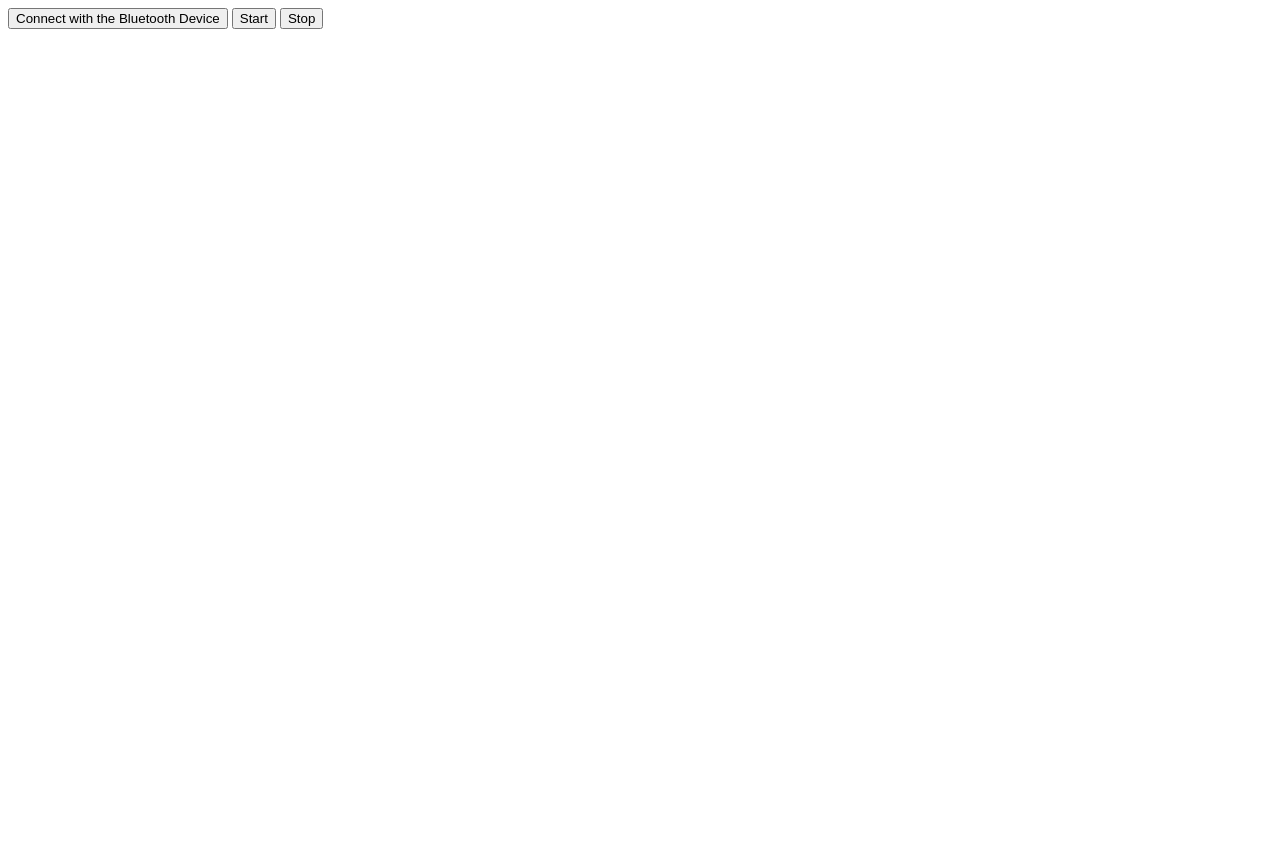
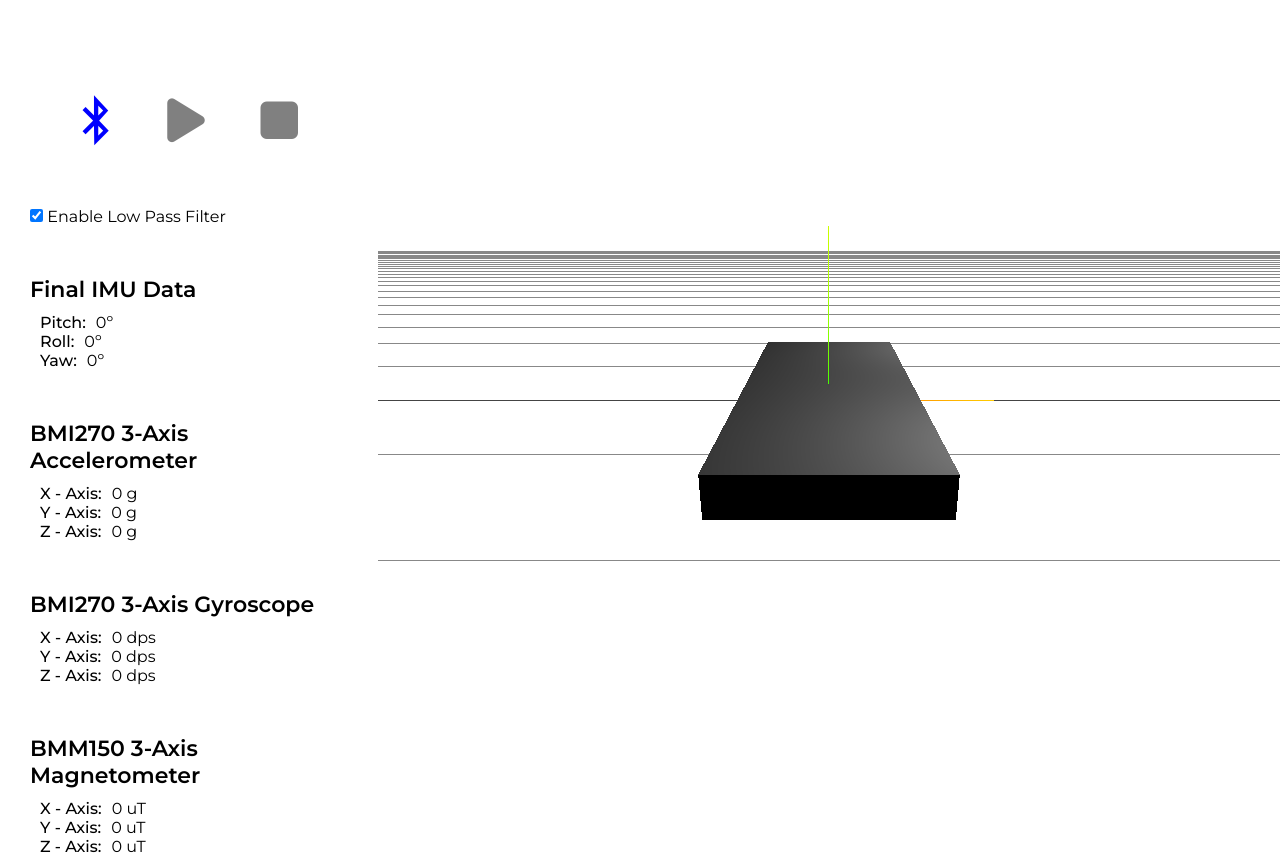
Before and after one commit to javidzn-cep/UIC_BioengineeringFisioterapy_Project, a plain HTML site: page index.html in a window 1280 px wide. Before the commit the page ends 800 px from the top, so only its background shows below. Drawn offline with nearby package versions, Linux system fonts and the light colour scheme.

Commit message:
trying to fuse sensors 1

```diff
--- a/index.html
+++ b/index.html
@@ -6,13 +6,93 @@
     <meta name="viewport" content="width=device-width, initial-scale=1.0">
     <title>UIC BCN | BioEngineering - Fisiotherapy Pro</title>
     <link rel="icon" href="./favicon.png">
+    <link rel="preconnect" href="https://fonts.googleapis.com">
+    <link rel="preconnect" href="https://fonts.gstatic.com" crossorigin>
+    <link rel="stylesheet" href="https://fonts.googleapis.com/css2?family=Montserrat:ital,wght@0,100..900;1,100..900&family=Poppins:ital,wght@0,100;0,200;0,300;0,400;0,500;0,600;0,700;0,800;0,900;1,100;1,200;1,300;1,400;1,500;1,600;1,700;1,800;1,900&display=swap">
+    <link rel="stylesheet" href="https://cdnjs.cloudflare.com/ajax/libs/font-awesome/6.5.1/css/all.min.css" integrity="sha512-DTOQO9RWCH3ppGqcWaEA1BIZOC6xxalwEsw9c2QQeAIftl+Vegovlnee1c9QX4TctnWMn13TZye+giMm8e2LwA==" crossorigin="anonymous" referrerpolicy="no-referrer" />
     <link rel="stylesheet" href="./style/style.css">
     <script src="./js/gattConnection.js"></script>
     <script src="./js/script.js"></script>
+    <script type="importmap">{"imports": {"three": "https://unpkg.com/three@0.162.0/build/three.module.js","three/addons/": "https://unpkg.com/three@0.162.0/examples/jsm/"}}</script>
+    <script type="module" src="./js/imuVisualizer.js"></script>
+    <script type="module" src="./js/sensorFusion.js"></script>
 </head>
 <body>
-    <button class="read">Connect with the Bluetooth Device</button>
-    <button class="start">Start</button>
-    <button class="stop">Stop</button>
+    <div class="IMU-container">
+        <div class="blt-data">
+            <div class="blt-control-btns">
+                <button class="blt-request blt-btn"><i class="fa-brands fa-bluetooth-b fa-2xl" style="color: blue;"></i></button>
+                <button class="blt-start-notifications blt-btn"><i class="fa-solid fa-play fa-2xl"style="color: gray;"></i></button>
+                <button class="blt-stop-modifications blt-btn"><i class="fa-solid fa-stop fa-2xl" style="color: gray;"></i></button>
+            </div>
+            <div class="filter-options">
+                <input class="low-pass-filter" id="low-pass-filter" type="checkbox" checked>
+                <label for="low-pass-filter">Enable Low Pass Filter</label><br>
+            </div>
+            <div class="characteristic-container final-imu-data">
+                <div class="characteristic-title">Final IMU Data</div>
+                <div class="characteristic-data ">
+                    <div class="data-title">Pitch:</div>
+                    <div class="pitch data">0</div>
+                </div>
+                <div class="characteristic-data">
+                    <div class="data-title">Roll:</div>
+                    <div class="roll data">0</div>
+                </div>
+                <div class="characteristic-data">
+                    <div class="data-title">Yaw:</div>
+                    <div class="yaw data">0</div>
+                </div>
+            </div>
+            <div class="characteristic-container accelerometer-data">
+                <div class="characteristic-title">BMI270 3-Axis Accelerometer</div>
+                <div class="characteristic-data">
+                    <div class="data-title">X - Axis:</div>
+                    <div class="aX data">0</div>
+                </div>
+                <div class="characteristic-data">
+                    <div class="data-title">Y - Axis:</div>
+                    <div class="aY data">0</div>
+                </div>
+                <div class="characteristic-data">
+                    <div class="data-title">Z - Axis:</div>
+                    <div class="aZ data">0</div>
+                </div>
+            </div>
+            <div class="characteristic-container gyroscope-data">
+                <div class="characteristic-title">BMI270 3-Axis Gyroscope</div>
+                <div class="characteristic-data">
+                    <div class="data-title">X - Axis:</div>
+                    <div class="gX data">0</div>
+                </div>
+                <div class="characteristic-data ">
+                    <div class="data-title">Y - Axis:</div>
+                    <div class="gY data">0</div>
+                </div>
+                <div class="characteristic-data">
+                    <div class="data-title">Z - Axis:</div>
+                    <div class="gZ data">0</div>
+                </div>
+            </div>
+            <div class="characteristic-container magnetometer-data">
+                <div class="characteristic-title">BMM150 3-Axis Magnetometer</div>
+                <div class="characteristic-data">
+                    <div class="data-title">X - Axis:</div>
+                    <div class="mX data">0</div>
+                </div>
+                <div class="characteristic-data">
+                    <div class="data-title">Y - Axis:</div>
+                    <div class="mY data">0</div>
+                </div>
+                <div class="characteristic-data">
+                    <div class="data-title">Z - Axis:</div>
+                    <div class="mZ data">0</div>
+                </div>
+            </div>
+        </div>
+        <div class="blt-data-visualizer">
+            <canvas class="IMU-visualizer"></canvas>
+        </div>
+    </div>
 </body>
 </html>
--- a/js/gattConnection.js
+++ b/js/gattConnection.js
@@ -20,17 +20,16 @@ let bluetoothDevice
 
 document.addEventListener('DOMContentLoaded', () => {
     setCustomEvents()
-    document.querySelector('.read').addEventListener('click', () => isWebBluetoothEnabled() && requestAndGetBluetoothInfo());
-    document.querySelector('.start').addEventListener('click', () => isWebBluetoothEnabled() && startNotifications());
-    document.querySelector('.stop').addEventListener('click', () => isWebBluetoothEnabled() && stopNotifications());
+    document.querySelector('.blt-request').addEventListener('click', () => isWebBluetoothEnabled() && requestAndGetBluetoothInfo());
+    document.querySelector('.blt-start-notifications').addEventListener('click', () => isWebBluetoothEnabled() && startNotifications());
+    document.querySelector('.blt-stop-modifications').addEventListener('click', () => isWebBluetoothEnabled() && stopNotifications());
 });
 
 function setCustomEvents(){
     servicesAndCharacteristics.forEach(serviceInfo => {
-        serviceInfo.characteristics.forEach(characteristic => {
-            const eventName = characteristic.event
-            characteristic.event = new CustomEvent(eventName, { detail: { value: null } } )
-        });
+        serviceInfo.characteristics.forEach(characteristic =>
+            characteristic.event = new CustomEvent(characteristic.event, { detail: { value: null } } )
+        );
     });
 }
 
@@ -77,15 +76,14 @@ function connectToGatt() {
 }
 
 function handleCharacteristicValueChanged(characteristic, e) {
-    const value = JSON.parse(new TextDecoder().decode(e.target.value));
-    characteristic.event.detail.value = value;
+    characteristic.event.detail.value = JSON.parse(new TextDecoder().decode(e.target.value));
     document.dispatchEvent(characteristic.event);
 }
 
 function startNotifications() {
     servicesAndCharacteristics.forEach(service => {
         service.characteristics.forEach(characteristic => {
-            characteristic.gattCharacteristic.startNotifications()
+            characteristic.gattCharacteristic?.startNotifications()
                 .then(_ => {
                     console.log(`Started notifications for characteristic ${characteristic.uuid}`);
                 })
@@ -99,7 +97,7 @@ function startNotifications() {
 function stopNotifications() {
     servicesAndCharacteristics.forEach(service => {
         service.characteristics.forEach(characteristic => {
-            characteristic.gattCharacteristic.stopNotifications()
+            characteristic.gattCharacteristic?.stopNotifications()
                 .then(_ => {
                     console.log(`Stopped notifications for characteristic ${characteristic.uuid}`);
                 })
--- /dev/null
+++ b/js/imuVisualizer.js
@@ -0,0 +1,48 @@
+import * as THREE from 'three';
+import { OrbitControls } from 'three/addons/controls/OrbitControls.js';
+
+
+const canvas = document.querySelector('.IMU-visualizer')
+const scene = new THREE.Scene();
+const camera = new THREE.PerspectiveCamera(75, canvas.parentElement.offsetWidth / canvas.parentElement.offsetHeight, 0.1, 1000);
+const renderer = new THREE.WebGLRenderer({canvas: canvas})
+const controls = new OrbitControls(camera, renderer.domElement)
+
+
+scene.background = new THREE.Color(0xffffff)
+camera.position.set(0, 5, 15)
+renderer.setSize( canvas.parentElement.offsetWidth , canvas.parentElement.offsetHeight );
+
+animate();
+
+const geometry = new THREE.BoxGeometry(5, 1, 12);
+const material = new THREE.MeshStandardMaterial( { color: 0xffffff } );
+const arduinoModel = new THREE.Mesh( geometry, material );
+
+const pointLight1 = new THREE.PointLight(0xffffff)
+const pointLight2 = new THREE.PointLight(0xffffff)
+pointLight1.position.set(5, 5, 5)
+pointLight1.intensity = 15
+pointLight2.position.set(5, 5, -5)
+pointLight2.intensity = 10
+
+const gridHelper = new THREE.GridHelper(200, 50);
+const axesHelper = new THREE.AxesHelper(5);
+
+arduinoModel.add(axesHelper)
+scene.add(arduinoModel, pointLight1, pointLight2, gridHelper);
+
+function animate(){
+    requestAnimationFrame(animate)
+    renderer.render(scene, camera)
+    controls.update()
+}
+
+export function setArduinoPosition(pitch, roll, yaw){
+    arduinoModel.setRotationFromEuler(new THREE.Euler(pitch, yaw, roll), 'XYZ');
+    document.querySelector('.pitch').textContent = radiansToDegrees(pitch);
+    document.querySelector('.roll').textContent = radiansToDegrees(roll);
+    document.querySelector('.yaw').textContent = radiansToDegrees(yaw);
+}
+
+const radiansToDegrees = rad => rad * (180 / Math.PI);
--- a/js/script.js
+++ b/js/script.js
@@ -1,4 +1,28 @@
-    document.addEventListener('randomvaluechanged', e => { console.log('Random value changed: ', e.detail.value); });
-    document.addEventListener('accelerometervaluechanged', e => { console.log('Accelerometer value changed: ', e.detail.value); });
-    document.addEventListener('gyroscopevaluechanged', e => { console.log('Gyroscope value changed: ', e.detail.value); });
-    document.addEventListener('magnetometervaluechanged', e => { console.log('Magnetometer value changed: ', e.detail.value); });
+let accCount = gyroCount = 0
+
+document.addEventListener('DOMContentLoaded', () => {
+
+    document.addEventListener('accelerometervaluechanged', e => {
+        document.querySelector('.aX').textContent = formatNumber(e.detail.value.aX);
+        document.querySelector('.aY').textContent = formatNumber(e.detail.value.aY);
+        document.querySelector('.aZ').textContent = formatNumber(e.detail.value.aZ);
+    });
+
+    document.addEventListener('gyroscopevaluechanged', e => {
+        document.querySelector('.gX').textContent = formatNumber(e.detail.value.gX);
+        document.querySelector('.gY').textContent = formatNumber(e.detail.value.gY);
+        document.querySelector('.gZ').textContent = formatNumber(e.detail.value.gZ);
+    });
+
+    document.addEventListener('magnetometervaluechanged', e => {
+        document.querySelector('.mX').textContent = formatNumber(e.detail.value.mX);
+        document.querySelector('.mY').textContent = formatNumber(e.detail.value.mY);
+        document.querySelector('.mZ').textContent = formatNumber(e.detail.value.mZ);
+    });
+});
+
+function formatNumber(num){
+    return num.toFixed(13);
+}
+
+const formatNuumber = num => num.toFixed(13);
--- /dev/null
+++ b/js/sensorFusion.js
@@ -0,0 +1,92 @@
+import { setArduinoPosition } from './imuVisualizer.js'
+
+const accelerometerData = {
+    actualData: {x: null, y: null, z: null},
+    prevData: {x: null, y: null, z: null}
+};
+const gyroscopeData = {
+    actualData: {x: null, y: null, z: null},
+    prevData: {x: null, y: null, z: null}
+};
+const arduinoPosition = {
+    pitch: 0,
+    roll: 0,
+    yaw: 0
+}
+
+let lastDataTimeStamp = null;
+
+document.addEventListener('accelerometervaluechanged', e => {
+    const prevAccData = accelerometerData.actualData;
+    accelerometerData.actualData.x = e.detail.value.aX;
+    accelerometerData.actualData.y = e.detail.value.aY;
+    accelerometerData.actualData.z = e.detail.value.aZ;
+    accelerometerData.prevData = prevAccData;
+    const filterData = lowPassFilter(accelerometerData);
+    accelerometerData.actualData = filterData;
+    complementaryFilter();
+});
+
+document.addEventListener('gyroscopevaluechanged', e => {
+    const prevAccData = gyroscopeData.actualData;
+    gyroscopeData.actualData.x = e.detail.value.gX;
+    gyroscopeData.actualData.y = e.detail.value.gY;
+    gyroscopeData.actualData.z = e.detail.value.gZ;
+    gyroscopeData.prevData = prevAccData;
+    const filterData = lowPassFilter(gyroscopeData);
+    gyroscopeData.actualData = filterData;
+    complementaryFilter();
+});
+
+function getIntervalTimeStamp(){
+    const actualTimeStamp = new Date().getTime()
+    const lastTimeStamp = lastDataTimeStamp;
+    lastDataTimeStamp = actualTimeStamp
+    return actualTimeStamp - lastTimeStamp;
+}
+
+function lowPassFilter(data) {
+    const filterEnabled = document.querySelector('.low-pass-filter').checked;
+    const alpha = 0.7;
+    let filteredData = null;
+    if(data.prevData.x != null && filterEnabled){
+        filteredData = {
+            x: alpha * data.prevData.x + (1 - alpha) * data.actualData.x,
+            y: alpha * data.prevData.y + (1 - alpha) * data.actualData.y,
+            z: alpha * data.prevData.z + (1 - alpha) * data.actualData.z
+        }
+    } else{
+        filteredData = data.actualData;
+    }
+    return filteredData;
+}
+
+function complementaryFilter(){
+
+    const accX = gToMetersPerSecondSquared(accelerometerData.actualData.x)
+    const accY = gToMetersPerSecondSquared(accelerometerData.actualData.y)
+    const accZ = gToMetersPerSecondSquared(accelerometerData.actualData.z)
+    const gyroX = dpsToRadiansPerSecond(gyroscopeData.actualData.x)
+    const gyroY = dpsToRadiansPerSecond(gyroscopeData.actualData.y)
+    const gyroZ = dpsToRadiansPerSecond(gyroscopeData.actualData.z)
+    const dt = millisecondsToSeconds(getIntervalTimeStamp());
+    const alpha = 0.5;
+
+    const pitch_acc = Math.atan2(-accX, Math.sqrt(Math.pow(accY, 2) + Math.pow(accZ, 2)));
+    const roll_acc = Math.atan2(accY, accZ);
+
+    const pitch_gyro = arduinoPosition.pitch + gyroX * dt;
+    const roll_gyro = arduinoPosition.roll + gyroY * dt;
+
+
+    arduinoPosition.pitch = alpha * (arduinoPosition.pitch + pitch_gyro * dt) + (1 - alpha) * pitch_acc;
+    arduinoPosition.roll = alpha * (arduinoPosition.roll + roll_gyro * dt) + (1 - alpha) * roll_acc;
+    arduinoPosition.yaw += gyroZ * dt;
+
+    setArduinoPosition(-arduinoPosition.pitch, arduinoPosition.roll, arduinoPosition.yaw)
+}
+
+
+const gToMetersPerSecondSquared = gs => gs * 9.81;
+const dpsToRadiansPerSecond = dps => dps * (Math.PI / 180);
+const millisecondsToSeconds = ms => ms / 1000;
--- a/style/style.css
+++ b/style/style.css
@@ -0,0 +1,79 @@
+* {
+    box-sizing: border-box;
+    margin: 0;
+    font-family: 'Montserrat', 'sans-serif';
+}
+
+body{
+    overflow: hidden;
+}
+
+.IMU-container{
+    display: flex;
+    width: 100%;
+    height: 100vh;
+}
+
+.blt-data{
+    display: flex;
+    flex-direction: column;
+    width: 40%;
+    height: 100%;
+    padding: 80px 30px;
+}
+
+.characteristic-container{
+    margin-top: 50px;
+}
+
+.blt-control-btns{
+    margin: 25px 0px 70px 0px;
+}
+
+.blt-data-visualizer{
+    width: 100%;
+}
+
+.blt-control-btns{
+    display: flex;
+    justify-content: space-evenly;
+}
+
+.blt-btn{
+    background: none;
+    border: none;
+    font-size: 25px;
+    cursor: pointer;
+}
+
+.characteristic-data{
+    display: flex;
+    gap: 10px;
+    margin-left: 10px;
+}
+
+.characteristic-title{
+    font-weight: 600;
+    font-size: 22px;
+    margin-bottom: 10px;
+}
+
+.data-title{
+    font-weight: 500;
+}
+
+.final-imu-data .data::after{
+    content: 'º';
+}
+
+.accelerometer-data .data::after{
+    content: ' g';
+}
+
+.gyroscope-data .data::after{
+    content: ' dps';
+}
+
+.magnetometer-data .data::after{
+    content: ' uT';
+}
```
Also changed, not shown: 1 other file.
